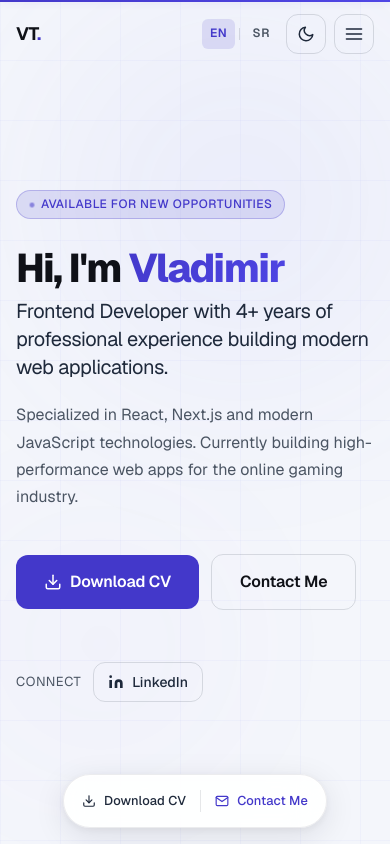
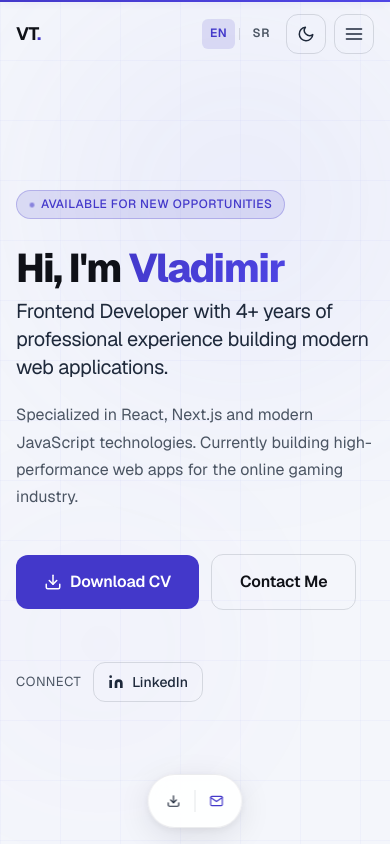
Before and after one commit to vladimirtankosic/portfolio, a Next.js app: page / in a window 390 px wide. Shown: the top 844 px of the page. Built offline with nearby package versions, Linux system fonts and the light colour scheme.

Commit message:
update sticky actions

```diff
--- a/src/components/ui/StickyActions/StickyActions.module.scss
+++ b/src/components/ui/StickyActions/StickyActions.module.scss
@@ -115,12 +115,25 @@
     border-radius: 100px;
     font-size: 0.8rem;
     color: rgba(255, 255, 255, 0.75);
+    // Remove gap — spacing between icon and label is handled via label margin-left transition
+    gap: 0;
+    transition:
+      background 0.2s ease,
+      box-shadow 0.2s ease,
+      color 0.2s ease;
 
     &:hover {
       background: rgba(255, 255, 255, 0.07);
       border: none;
       box-shadow: none;
       transform: none;
+      color: rgba(255, 255, 255, 0.95);
+    }
+
+    // Active: subtle highlight, no heavy fill — Wolt-style
+    &.active {
+      background: rgba(255, 255, 255, 0.05);
+      box-shadow: 0 0 0 1px rgba(255, 255, 255, 0.1);
       color: rgba(255, 255, 255, 0.95);
     }
 
@@ -131,6 +144,19 @@
         background: rgba(67, 56, 202, 0.07);
         color: var(--text-primary);
       }
+    }
+
+    [data-theme='light'] &.active {
+      background: rgba(99, 102, 241, 0.06);
+      box-shadow: 0 0 0 1px rgba(99, 102, 241, 0.18);
+      color: var(--text-primary);
+    }
+
+    // Reveal label when button is active
+    &.active .label {
+      max-width: 150px;
+      opacity: 1;
+      margin-left: 6px;
     }
   }
 }
@@ -161,6 +187,13 @@
       color: #a5b4fc;
     }
 
+    // Active: stronger accent ring, still transparent background
+    &.active {
+      background: rgba(99, 102, 241, 0.08);
+      box-shadow: 0 0 0 1px rgba(99, 102, 241, 0.28);
+      color: #a5b4fc;
+    }
+
     [data-theme='light'] & {
       color: var(--text-accent);
 
@@ -168,6 +201,12 @@
         background: rgba(67, 56, 202, 0.08);
         color: var(--accent);
       }
+    }
+
+    [data-theme='light'] &.active {
+      background: rgba(99, 102, 241, 0.07);
+      box-shadow: 0 0 0 1px rgba(99, 102, 241, 0.22);
+      color: var(--accent);
     }
   }
 }
@@ -197,6 +236,19 @@
 .label {
   font-weight: 500;
   letter-spacing: 0.01em;
+
+  @include respond-to(md) {
+    // Hidden by default on mobile — revealed via .active on parent button
+    max-width: 0;
+    opacity: 0;
+    overflow: hidden;
+    white-space: nowrap;
+    margin-left: 0;
+    transition:
+      max-width 0.25s cubic-bezier(0.22, 1, 0.36, 1),
+      opacity 0.2s ease,
+      margin-left 0.25s cubic-bezier(0.22, 1, 0.36, 1);
+  }
 }
 
 // ── Divider — pill separator, mobile only ─────────────────────────────────────
--- a/src/components/ui/StickyActions/StickyActions.tsx
+++ b/src/components/ui/StickyActions/StickyActions.tsx
@@ -1,8 +1,12 @@
 'use client';
 
+import { useState, useCallback, useEffect, useRef } from 'react';
 import { motion } from 'framer-motion';
 import { useI18n } from '@/providers/I18nProvider';
+import { useMediaQuery } from '@/hooks/useMediaQuery';
 import styles from './StickyActions.module.scss';
+
+type ActionId = 'cv' | 'contact';
 
 function DownloadIcon() {
   return (
@@ -43,8 +47,23 @@ function MailIcon() {
 
 export function StickyActions() {
   const { t } = useI18n();
+  const isMobile = useMediaQuery('(max-width: 767px)');
+  const [activeId, setActiveId] = useState<ActionId | null>(null);
+  const wrapperRef = useRef<HTMLDivElement>(null);
 
-  const scrollToContact = () => {
+  // Dismiss on outside tap — listener only active while a button is expanded
+  useEffect(() => {
+    if (!activeId) return;
+    const dismiss = (e: PointerEvent) => {
+      if (wrapperRef.current && !wrapperRef.current.contains(e.target as Node)) {
+        setActiveId(null);
+      }
+    };
+    document.addEventListener('pointerdown', dismiss);
+    return () => document.removeEventListener('pointerdown', dismiss);
+  }, [activeId]);
+
+  const scrollToContact = useCallback(() => {
     const el = document.getElementById('contact');
     if (!el) return;
     const headerHeight = parseInt(
@@ -53,11 +72,41 @@ export function StickyActions() {
     );
     const top = el.getBoundingClientRect().top + window.scrollY - (headerHeight || 68);
     window.scrollTo({ top, behavior: 'smooth' });
-  };
+  }, []);
+
+  // Tap: execute action immediately + expand label. Re-tap collapses label (no duplicate action).
+  const handleCvClick = useCallback(
+    (e: React.MouseEvent<HTMLAnchorElement>) => {
+      if (!isMobile) return;
+      if (activeId === 'cv') {
+        e.preventDefault(); // already downloaded — just close
+        setActiveId(null);
+      } else {
+        setActiveId('cv'); // download proceeds via native anchor; label expands
+      }
+    },
+    [isMobile, activeId],
+  );
+
+  const handleContactClick = useCallback(() => {
+    if (!isMobile) {
+      scrollToContact();
+      return;
+    }
+    if (activeId === 'contact') {
+      setActiveId(null); // already scrolled — just close
+    } else {
+      setActiveId('contact'); // scroll happens + label expands
+      scrollToContact();
+    }
+  }, [isMobile, activeId, scrollToContact]);
+
+  const cvActive = activeId === 'cv';
+  const contactActive = activeId === 'contact';
 
   return (
     // Wrapper: CSS positioning only — never animated, keeps transform stable
-    <div className={styles.wrapper} aria-label="Quick actions">
+    <div ref={wrapperRef} className={styles.wrapper} aria-label="Quick actions">
       <motion.div
         className={styles.container}
         initial={{ opacity: 0, y: 12 }}
@@ -67,8 +116,10 @@ export function StickyActions() {
         <motion.a
           href="/cv/VladimirTankosic-CV.pdf"
           download
-          className={styles.btn}
+          className={`${styles.btn}${cvActive ? ` ${styles.active}` : ''}`}
           aria-label={t('stickyActions.downloadCv')}
+          aria-expanded={isMobile ? cvActive : undefined}
+          onClick={handleCvClick}
           whileHover={{ scale: 0.97 }}
           whileTap={{ scale: 0.94 }}
         >
@@ -81,9 +132,10 @@ export function StickyActions() {
         <span className={styles.divider} aria-hidden="true" />
 
         <motion.button
-          onClick={scrollToContact}
-          className={`${styles.btn} ${styles.btnPrimary}`}
+          onClick={handleContactClick}
+          className={`${styles.btn} ${styles.btnPrimary}${contactActive ? ` ${styles.active}` : ''}`}
           aria-label={t('stickyActions.contactMe')}
+          aria-expanded={isMobile ? contactActive : undefined}
           whileHover={{ scale: 0.97 }}
           whileTap={{ scale: 0.94 }}
         >
```
Also changed, not shown: portfolio.txt.
